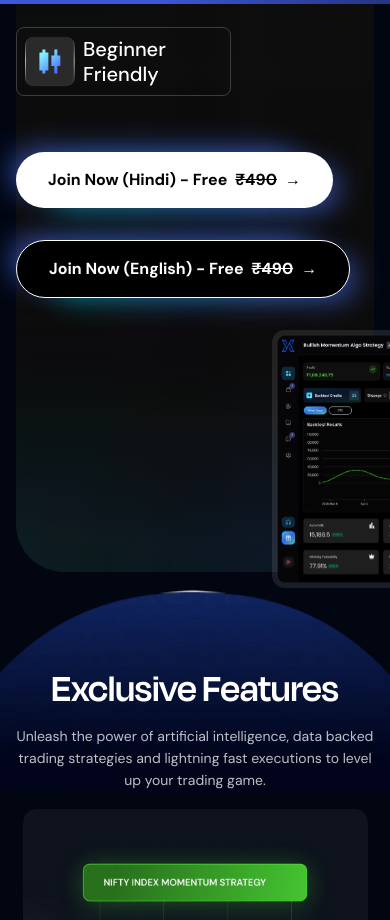
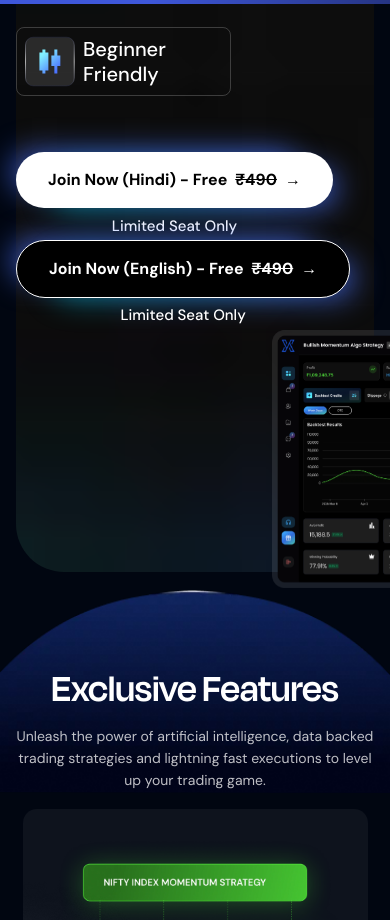
Before and after one commit to vikrantkkkk/algo-webinar, a React (Vite) app: page / in a window 390 px wide. Shown: the part 840-1760 px from the top of the page. Built offline with nearby package versions, Linux system fonts and the light colour scheme; a web font is replaced by a local one.

Commit message:
latest code push

```diff
--- /dev/null
+++ b/src/common/CTAButton.jsx
@@ -0,0 +1,71 @@
+import React from "react";
+
+const CTAButton = () => {
+  return (
+    <div className="flex flex-col md:flex-row items-start gap-8 mt-8">
+      {/* Hindi Button */}
+      <div className="relative">
+        {/* Top-left glow */}
+        <div
+          className="absolute -top-0 -left-1 w-[90%] h-[40px] rounded-full blur-[15px]"
+          style={{
+            background: "rgba(76, 115, 255, 0.73)",
+            backdropFilter: "blur(21.669902801513672px)",
+          }}
+        ></div>
+        {/* Bottom-right glow */}
+        <div
+          className="absolute -bottom-0 -right-1 w-[90%] h-[40px] rounded-full blur-[15px]"
+          style={{
+            background:
+              "linear-gradient(272.87deg, rgba(76, 115, 255, 0.73) 4.62%, rgba(0, 162, 183, 0.73) 95.32%)",
+            backdropFilter: "blur(8px)",
+          }}
+        ></div>
+        <button
+          onClick={() => {}}
+          className="relative bg-white text-black text-[16px] font-semibold rounded-full py-4 px-8 flex items-center gap-2 transition-all"
+        >
+          Join Now (Hindi) - Free <span className="line-through">₹490</span>
+          <span>→</span>
+          <span className="absolute -bottom-8 left-1/2 transform -translate-x-1/2 font-medium text-[15px] leading-[28px] text-white">
+            Limited Seat Only
+          </span>
+        </button>
+      </div>
+
+      {/* English Button */}
+      <div className="relative">
+        {/* Top-left glow */}
+        <div
+          className="absolute -top-0 -left-1 w-[90%] h-[40px] rounded-full blur-[15px]"
+          style={{
+            background: "rgba(76, 115, 255, 0.73)",
+            backdropFilter: "blur(21.669902801513672px)",
+          }}
+        ></div>
+        {/* Bottom-right glow */}
+        <div
+          className="absolute -bottom-0 -right-1 w-[90%] h-[40px] rounded-full blur-[15px]"
+          style={{
+            background:
+              "linear-gradient(272.87deg, rgba(76, 115, 255, 0.73) 4.62%, rgba(0, 162, 183, 0.73) 95.32%)",
+            backdropFilter: "blur(8px)",
+          }}
+        ></div>
+        <button
+          onClick={() => {}}
+          className="relative bg-black border-[1px] border-[#FFFFFF] text-white text-[16px] font-semibold rounded-full py-4 px-8 flex items-center gap-2 transition-all"
+        >
+          Join Now (English) - Free <span className="line-through">₹490</span>
+          <span>→</span>
+          <span className="absolute -bottom-8 left-1/2 transform -translate-x-1/2 font-medium text-[15px] leading-[28px] text-white">
+            Limited Seat Only
+          </span>
+        </button>
+      </div>
+    </div>
+  );
+};
+
+export default CTAButton;
--- a/src/components/Hero.jsx
+++ b/src/components/Hero.jsx
@@ -1,5 +1,6 @@
 import React from "react";
 import { AnimateFromInside } from "../common/ScrollFadeIn";
+import CTAButton from "../common/CTAButton";
 import background from "../assets/webp/background.webp";
 import video from "../assets/webp/video2.webp";
 import staricon from "../assets/svg/staricon.svg";
@@ -117,65 +118,7 @@ const Hero = () => {
               </div>
             </AnimateFromInside>
 
-            {/* CTA Buttons */}
-            <AnimateFromInside>
-              <div className="flex flex-col md:flex-row items-start gap-8 mt-8">
-                <div className="relative">
-                  {/* Top-left glow */}
-                  <div
-                    className="absolute -top-0 -left-1 w-[90%] h-[40px] rounded-full blur-[15px]"
-                    style={{
-                      background: "rgba(76, 115, 255, 0.73)",
-                      backdropFilter: "blur(21.669902801513672px)",
-                    }}
-                  ></div>
-                  {/* Bottom-right glow */}
-                  <div
-                    className="absolute -bottom-0 -right-1 w-[90%] h-[40px] rounded-full blur-[15px]"
-                    style={{
-                      background:
-                        "linear-gradient(272.87deg, rgba(76, 115, 255, 0.73) 4.62%, rgba(0, 162, 183, 0.73) 95.32%)",
-                      backdropFilter: "blur(8px)",
-                    }}
-                  ></div>
-                  <button
-                    onClick={() => {}}
-                    className="relative bg-white text-black text-[16px] font-semibold rounded-full py-4 px-8 flex items-center gap-2 transition-all"
-                  >
-                    Join Now (Hindi) - Free{" "}
-                    <span className="line-through">₹490</span>
-                    <span>→</span>
-                  </button>
-                </div>
-                <div className="relative">
-                  {/* Top-left glow */}
-                  <div
-                    className="absolute -top-0 -left-1 w-[90%] h-[40px] rounded-full blur-[15px]"
-                    style={{
-                      background: "rgba(76, 115, 255, 0.73)",
-                      backdropFilter: "blur(21.669902801513672px)",
-                    }}
-                  ></div>
-                  {/* Bottom-right glow */}
-                  <div
-                    className="absolute -bottom-0 -right-1 w-[90%] h-[40px] rounded-full blur-[15px]"
-                    style={{
-                      background:
-                        "linear-gradient(272.87deg, rgba(76, 115, 255, 0.73) 4.62%, rgba(0, 162, 183, 0.73) 95.32%)",
-                      backdropFilter: "blur(8px)",
-                    }}
-                  ></div>
-                  <button
-                    onClick={() => {}}
-                    className="relative bg-black border-[1px] border-[#FFFFFF] text-white text-[16px] font-semibold rounded-full py-4 px-8 flex items-center gap-2 transition-all"
-                  >
-                    Join Now (English) - Free{" "}
-                    <span className="line-through">₹490</span>
-                    <span>→</span>
-                  </button>
-                </div>
-              </div>
-            </AnimateFromInside>
+            <CTAButton />
           </div>
 
           {/* Right Side - Video Image */}
```
